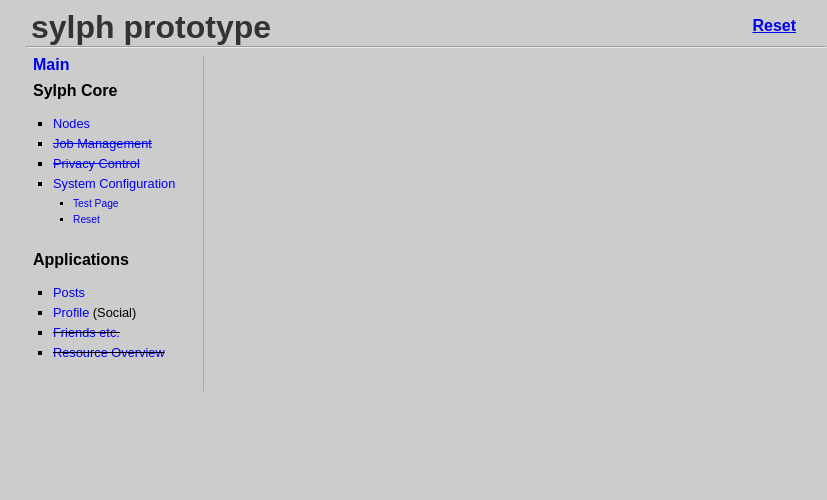
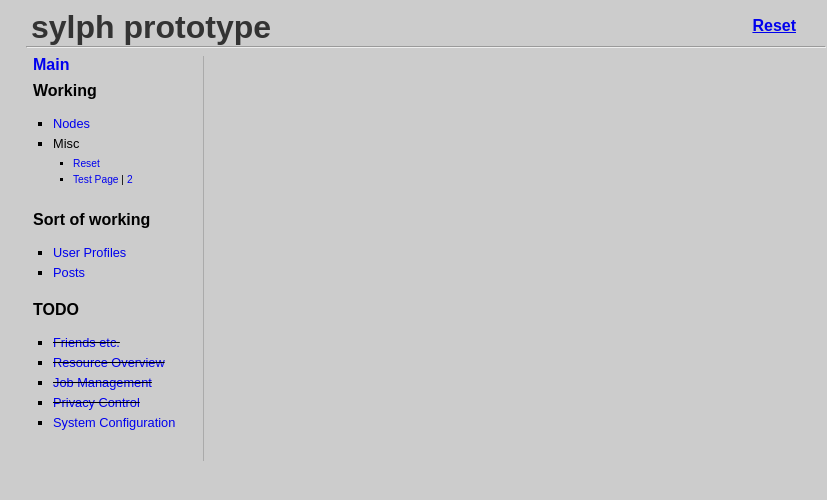
Before and after one commit to spsu/sylph, a Django app: template templates/apps/post/view.html in a window 1280 px wide. Shown: the top 500 px of the page, without its empty margins (214-1041 px from the left). Run offline with Django 3.2, Linux system fonts and the light colour scheme; the template is opened without the code that fills it, so the values that code supplies are empty.

Commit message:
Better organization...

```diff
--- a/templates/sidebar.html
+++ b/templates/sidebar.html
@@ -1,23 +1,31 @@
 <p><strong><a href="/">Main</a></strong></p>
 
-<p><strong>Sylph Core</strong></p>
-
+<p><strong>Working</strong></p>
 <ul>
   <li><a href="/node/">Nodes</a></li>
-  <li><a href=""><strike>Job Management</strike></a></li>
-  <li><a href=""><strike>Privacy Control</strike></a></li>
-  <li><a href="/system/">System Configuration</a>
+  <li>Misc
 	<ul>
-		<li><a href="/system/test/">Test Page</a></li>
- 		<li><a href="/reset/">Reset</a></li>
-	</ul></li>
+  		<li><a href="/reset/">Reset</a></li>
+		<li>
+			<a href="/system/test/">Test Page</a> |
+			<a href="/system/test2/">2</a>
+		</li>
+	</ul>
+  </li>
 </ul>
 
-<p><strong>Applications</strong></p>
+<p><strong>Sort of working</strong></p>
+<ul>
+  <li><a href="/profile/">User Profiles</a></li>
+  <li><a href="/post/">Posts</a></li>
+</ul>
 
+<p><strong>TODO</strong></p>
 <ul>
-  <li><a href="/post/">Posts</a></li>
-  <li><a href="/profile/">Profile</a> (Social)</li>
   <li><strike><a href="">Friends etc.</a></strike></li>
   <li><strike><a href="">Resource Overview</a></strike></li>
+  <li><strike><a href="">Job Management</a></strike></li>
+  <li><strike><a href="">Privacy Control</a></strike></li>
+  <li><a href="/system/">System Configuration</a></li>
+
 </ul>
```
